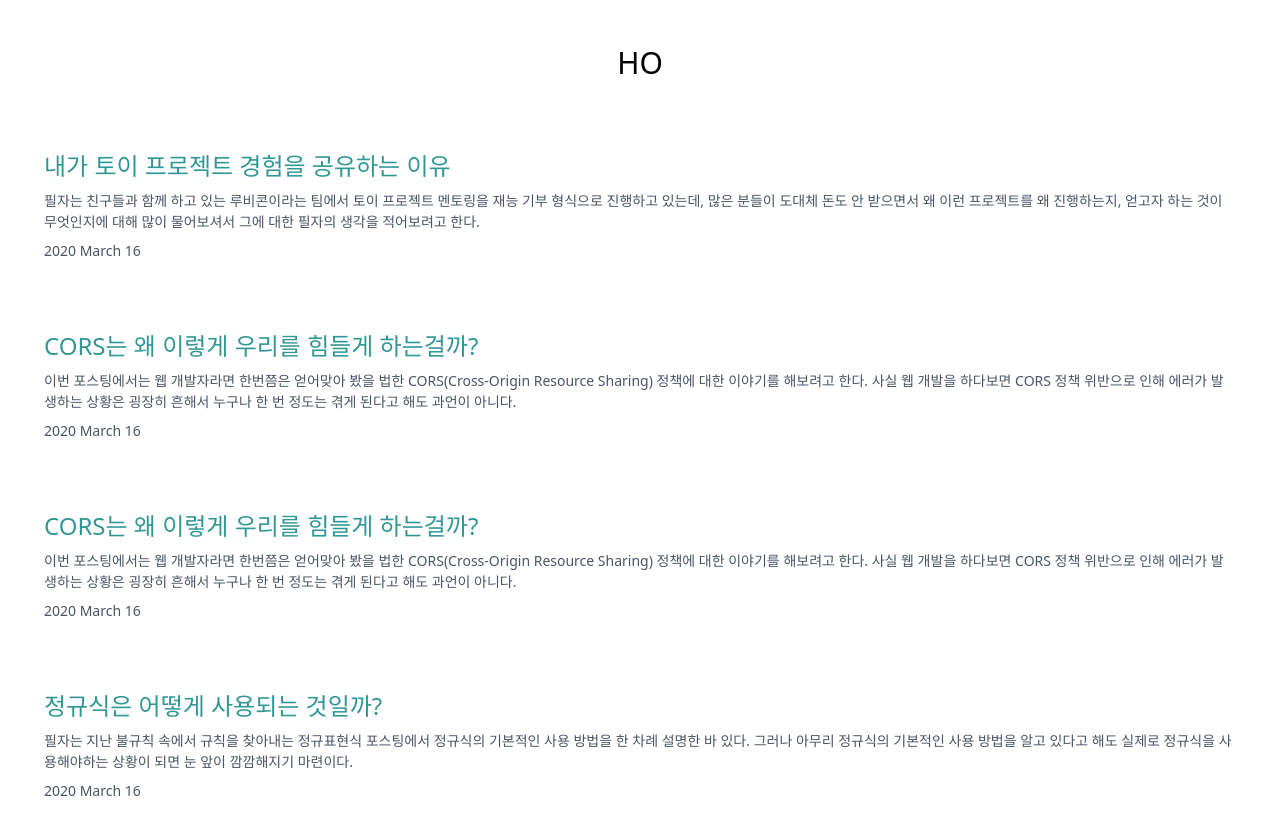
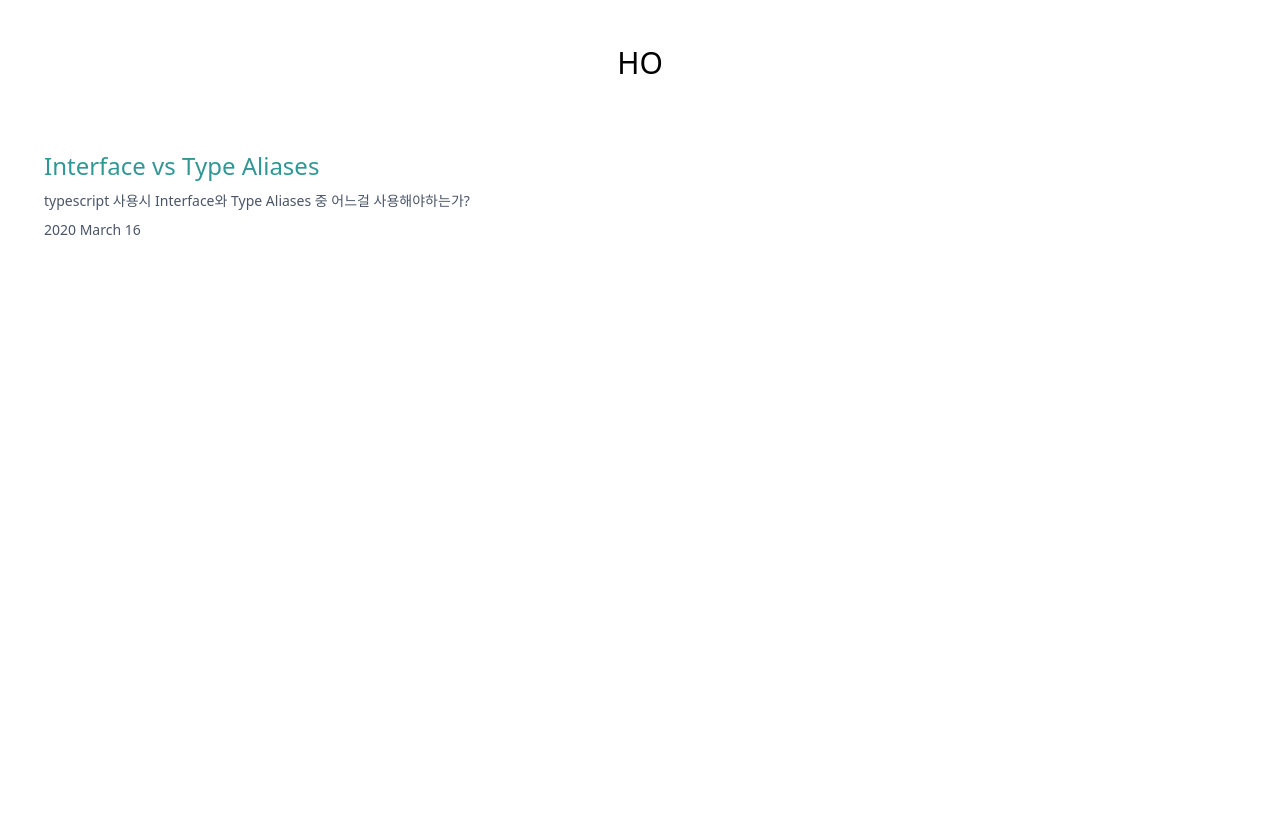
Before and after one commit to 0ho0ho/next_blog, a Next.js app: page / in a window 1280 px wide. Shown: the top 834 px of the page. Built offline with nearby package versions, Linux system fonts and the light colour scheme.

Commit message:
포스트 삭제

```diff
--- a/_posts/dynamic-routing.md
+++ /dev/null
@@ -1,15 +0,0 @@
----
-title: "내가 토이 프로젝트 경험을 공유하는 이유"
-excerpt: "필자는 친구들과 함께 하고 있는 루비콘이라는 팀에서 토이 프로젝트 멘토링을 재능 기부 형식으로 진행하고 있는데, 많은 분들이 도대체 돈도 안 받으면서 왜 이런 프로젝트를 왜 진행하는지, 얻고자 하는 것이 무엇인지에 대해 많이 물어보셔서 그에 대한 필자의 생각을 적어보려고 한다."
-date: "2020-03-16T05:35:07.322Z"
-ogImage:
-  url: "/assets/blog/dynamic-routing/cover.jpg"
----
-
-Lorem ipsum dolor sit amet, consectetur adipiscing elit, sed do eiusmod tempor incididunt ut labore et dolore magna aliqua. Praesent elementum facilisis leo vel fringilla est ullamcorper eget. At imperdiet dui accumsan sit amet nulla facilities morbi tempus. Praesent elementum facilisis leo vel fringilla. Congue mauris rhoncus aenean vel. Egestas sed tempus urna et pharetra pharetra massa massa ultricies.
-
-Venenatis cras sed felis eget velit. Consectetur libero id faucibus nisl tincidunt. Gravida in fermentum et sollicitudin ac orci phasellus egestas tellus. Volutpat consequat mauris nunc congue nisi vitae. Id aliquet risus feugiat in ante metus dictum at tempor. Sed blandit libero volutpat sed cras. Sed odio morbi quis commodo odio aenean sed adipiscing. Velit euismod in pellentesque massa placerat. Mi bibendum neque egestas congue quisque egestas diam in arcu. Nisi lacus sed viverra tellus in. Nibh cras pulvinar mattis nunc sed. Luctus accumsan tortor posuere ac ut consequat semper viverra. Fringilla ut morbi tincidunt augue interdum velit euismod.
-
-## Lorem Ipsum
-
-Tristique senectus et netus et malesuada fames ac turpis. Ridiculous mus mauris vitae ultricies leo integer malesuada nunc vel. In mollis nunc sed id semper. Egestas tellus rutrum tellus pellentesque. Phasellus vestibulum lorem sed risus ultricies tristique nulla. Quis blandit turpis cursus in hac habitasse platea dictumst quisque. Eros donec ac odio tempor orci dapibus ultrices. Aliquam sem et tortor consequat id porta nibh. Adipiscing elit duis tristique sollicitudin nibh sit amet commodo nulla. Diam vulputate ut pharetra sit amet. Ut tellus elementum sagittis vitae et leo. Arcu non odio euismod lacinia at quis risus sed vulputate.
--- a/_posts/hello-world.md
+++ /dev/null
@@ -1,15 +0,0 @@
----
-title: "CORS는 왜 이렇게 우리를 힘들게 하는걸까?"
-excerpt: "이번 포스팅에서는 웹 개발자라면 한번쯤은 얻어맞아 봤을 법한 CORS(Cross-Origin Resource Sharing) 정책에 대한 이야기를 해보려고 한다. 사실 웹 개발을 하다보면 CORS 정책 위반으로 인해 에러가 발생하는 상황은 굉장히 흔해서 누구나 한 번 정도는 겪게 된다고 해도 과언이 아니다."
-date: "2020-03-16T05:35:07.322Z"
-ogImage:
-  url: "/assets/blog/hello-world/cover.jpg"
----
-
-Lorem ipsum dolor sit amet, consectetur adipiscing elit, sed do eiusmod tempor incididunt ut labore et dolore magna aliqua. Praesent elementum facilisis leo vel fringilla est ullamcorper eget. At imperdiet dui accumsan sit amet nulla facilities morbi tempus. Praesent elementum facilisis leo vel fringilla. Congue mauris rhoncus aenean vel. Egestas sed tempus urna et pharetra pharetra massa massa ultricies.
-
-Venenatis cras sed felis eget velit. Consectetur libero id faucibus nisl tincidunt. Gravida in fermentum et sollicitudin ac orci phasellus egestas tellus. Volutpat consequat mauris nunc congue nisi vitae. Id aliquet risus feugiat in ante metus dictum at tempor. Sed blandit libero volutpat sed cras. Sed odio morbi quis commodo odio aenean sed adipiscing. Velit euismod in pellentesque massa placerat. Mi bibendum neque egestas congue quisque egestas diam in arcu. Nisi lacus sed viverra tellus in. Nibh cras pulvinar mattis nunc sed. Luctus accumsan tortor posuere ac ut consequat semper viverra. Fringilla ut morbi tincidunt augue interdum velit euismod.
-
-## Lorem Ipsum
-
-Tristique senectus et netus et malesuada fames ac turpis. Ridiculous mus mauris vitae ultricies leo integer malesuada nunc vel. In mollis nunc sed id semper. Egestas tellus rutrum tellus pellentesque. Phasellus vestibulum lorem sed risus ultricies tristique nulla. Quis blandit turpis cursus in hac habitasse platea dictumst quisque. Eros donec ac odio tempor orci dapibus ultrices. Aliquam sem et tortor consequat id porta nibh. Adipiscing elit duis tristique sollicitudin nibh sit amet commodo nulla. Diam vulputate ut pharetra sit amet. Ut tellus elementum sagittis vitae et leo. Arcu non odio euismod lacinia at quis risus sed vulputate.
--- a/_posts/preview.md
+++ /dev/null
@@ -1,15 +0,0 @@
----
-title: "CORS는 왜 이렇게 우리를 힘들게 하는걸까?"
-excerpt: "이번 포스팅에서는 웹 개발자라면 한번쯤은 얻어맞아 봤을 법한 CORS(Cross-Origin Resource Sharing) 정책에 대한 이야기를 해보려고 한다. 사실 웹 개발을 하다보면 CORS 정책 위반으로 인해 에러가 발생하는 상황은 굉장히 흔해서 누구나 한 번 정도는 겪게 된다고 해도 과언이 아니다."
-date: "2020-03-16T05:35:07.322Z"
-ogImage:
-  url: "/assets/blog/preview/cover.jpg"
----
-
-Lorem ipsum dolor sit amet, consectetur adipiscing elit, sed do eiusmod tempor incididunt ut labore et dolore magna aliqua. Praesent elementum facilisis leo vel fringilla est ullamcorper eget. At imperdiet dui accumsan sit amet nulla facilities morbi tempus. Praesent elementum facilisis leo vel fringilla. Congue mauris rhoncus aenean vel. Egestas sed tempus urna et pharetra pharetra massa massa ultricies.
-
-Venenatis cras sed felis eget velit. Consectetur libero id faucibus nisl tincidunt. Gravida in fermentum et sollicitudin ac orci phasellus egestas tellus. Volutpat consequat mauris nunc congue nisi vitae. Id aliquet risus feugiat in ante metus dictum at tempor. Sed blandit libero volutpat sed cras. Sed odio morbi quis commodo odio aenean sed adipiscing. Velit euismod in pellentesque massa placerat. Mi bibendum neque egestas congue quisque egestas diam in arcu. Nisi lacus sed viverra tellus in. Nibh cras pulvinar mattis nunc sed. Luctus accumsan tortor posuere ac ut consequat semper viverra. Fringilla ut morbi tincidunt augue interdum velit euismod.
-
-## Lorem Ipsum
-
-Tristique senectus et netus et malesuada fames ac turpis. Ridiculous mus mauris vitae ultricies leo integer malesuada nunc vel. In mollis nunc sed id semper. Egestas tellus rutrum tellus pellentesque. Phasellus vestibulum lorem sed risus ultricies tristique nulla. Quis blandit turpis cursus in hac habitasse platea dictumst quisque. Eros donec ac odio tempor orci dapibus ultrices. Aliquam sem et tortor consequat id porta nibh. Adipiscing elit duis tristique sollicitudin nibh sit amet commodo nulla. Diam vulputate ut pharetra sit amet. Ut tellus elementum sagittis vitae et leo. Arcu non odio euismod lacinia at quis risus sed vulputate.
--- a/_posts/test.md
+++ b/_posts/test.md
@@ -1,8 +1,6 @@
 ---
-title: "정규식은 어떻게 사용되는 것일까?"
-excerpt: "필자는 지난 불규칙 속에서 규칙을 찾아내는 정규표현식 포스팅에서 정규식의 기본적인 사용 방법을 한 차례 설명한 바 있다.
-
-그러나 아무리 정규식의 기본적인 사용 방법을 알고 있다고 해도 실제로 정규식을 사용해야하는 상황이 되면 눈 앞이 깜깜해지기 마련이다."
+title: "Interface vs Type Aliases"
+excerpt: "typescript 사용시 Interface와 Type Aliases 중 어느걸 사용해야하는가?"
 date: "2020-03-16T05:35:07.322Z"
 ogImage:
   url: "/assets/blog/dynamic-routing/cover.jpg"
--- a/components/markdown-styles.module.css
+++ b/components/markdown-styles.module.css
@@ -18,7 +18,7 @@
 }
 
 .markdown p code {
-  @apply text-red-600 bg-gray-100 mx-1;
+  @apply text-red-600 bg-red-100 mx-1;
 }
 
 .markdown blockquote p {
```
